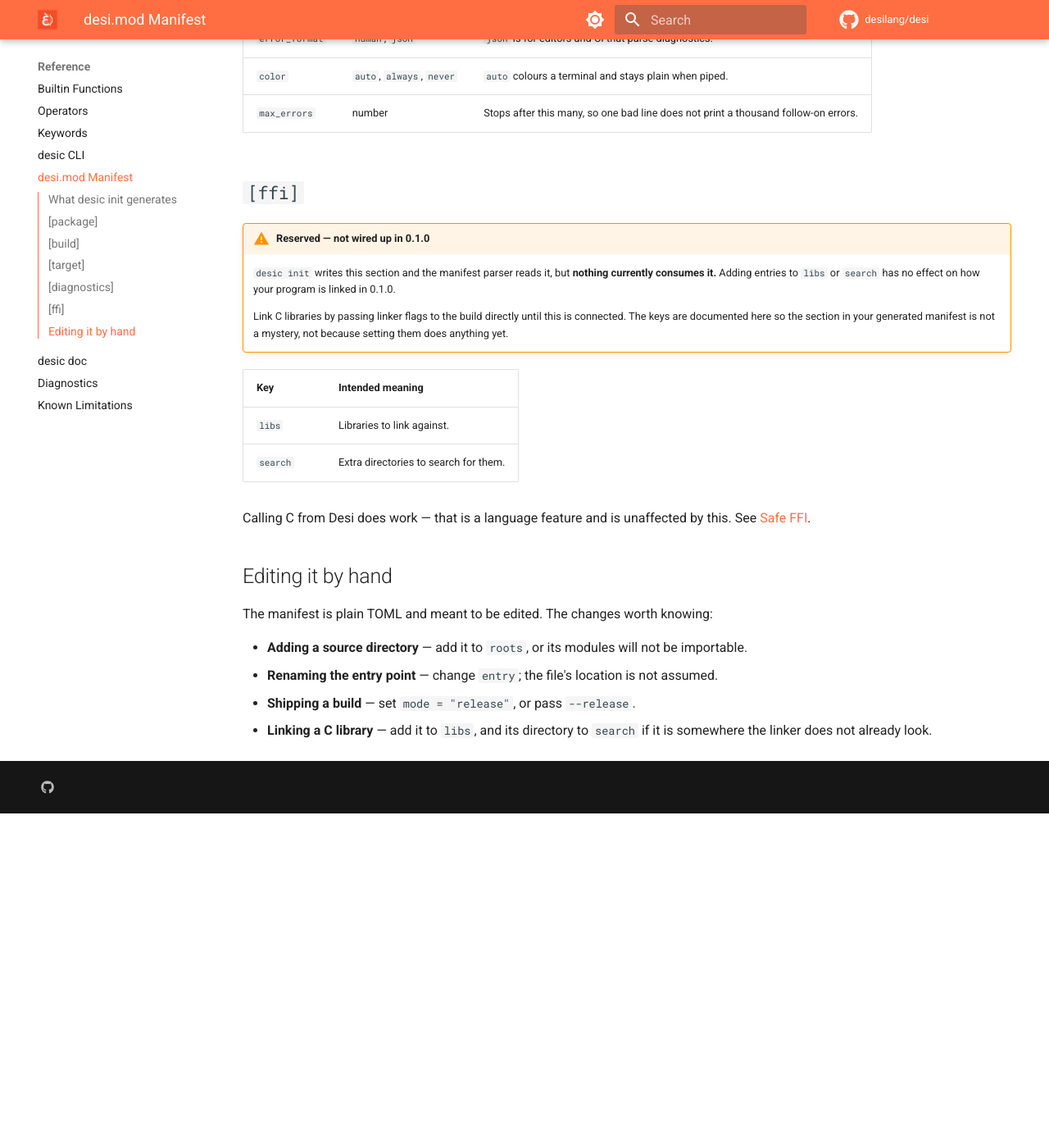
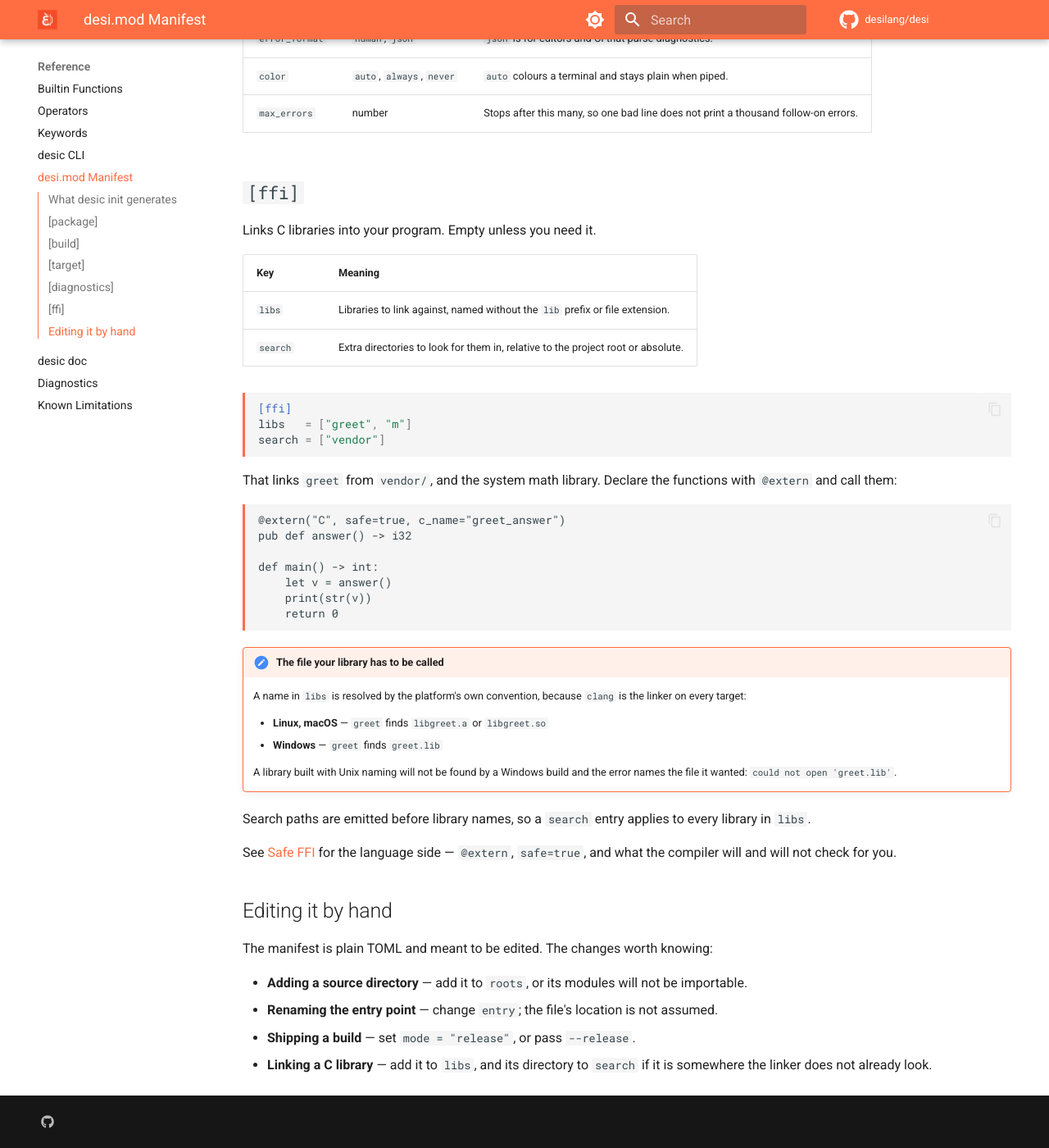
Before and after one commit to desilang/desi, an MkDocs documentation site: the page built from book/docs/reference/desi-mod.md, in a window 1280 px wide and 1400 px high, scrolled down 2158 px. Shown: the whole window at 82% size. Built offline with MkDocs 1.6.1 and Material for MkDocs 9.7.7, drawn with Linux system fonts in a browser that asks for light colours; comment, search, counter and statistics services are not loaded; the version menu is left out; before the commit the page ends 3150 px from its top, so only the background shows below that.

Commit message:
feat(build): wire desi.mod's [ffi] section into the linker
`desic init` wrote an [ffi] section, the manifest parser filled FFI.Libs and
FFI.Search, and nothing read them. Setting either had no effect on linking, so
the only way to use an external C library was to bypass desic and link by hand.

`search` entries now become -L and `libs` entries become -l, emitted after the
program's own objects and before the runtime's own libraries -- the order a
static linker needs, since an object has to appear before the library that
satisfies its symbols. Search paths go first so they apply to every name after
them.

Reading the manifest here is deliberately tolerant where loadManifestOrFail is
not: `desic build hello.desi` on a loose file has no project around it and must
still link, and there is simply nothing to add in that case.

Verified end to end rather than by inspection. A project with

  [ffi]
  libs   = ["greet"]
  search = ["vendor"]

now links vendor/greet.lib and a @extern("C", c_name="greet_answer") call
returns 42.

Names resolve by platform convention, because clang is the linker everywhere:
greet finds libgreet.a on Unix and greet.lib on Windows. The reference page
documents that, since a library built with Unix naming fails a Windows build
with "could not open 'greet.lib'" and the cause is not obvious.

525/525 on the release leg. The debug leg's 429_net_module failure is this
machine's port exhaustion, unrelated and long known.

````diff
--- a/book/docs/reference/desi-mod.md
+++ b/book/docs/reference/desi-mod.md
@@ -87,23 +87,47 @@
 
 ## `[ffi]`
 
-!!! warning "Reserved — not wired up in 0.1.0"
-    `desic init` writes this section and the manifest parser reads it, but
-    **nothing currently consumes it.** Adding entries to `libs` or `search`
-    has no effect on how your program is linked in 0.1.0.
+Links C libraries into your program. Empty unless you need it.
 
-    Link C libraries by passing linker flags to the build directly until this
-    is connected. The keys are documented here so the section in your
-    generated manifest is not a mystery, not because setting them does
-    anything yet.
+| Key | Meaning |
+|---|---|
+| `libs` | Libraries to link against, named without the `lib` prefix or file extension. |
+| `search` | Extra directories to look for them in, relative to the project root or absolute. |
 
-| Key | Intended meaning |
-|---|---|
-| `libs` | Libraries to link against. |
-| `search` | Extra directories to search for them. |
+```toml
+[ffi]
+libs   = ["greet", "m"]
+search = ["vendor"]
+```
 
-Calling C from Desi does work — that is a language feature and is unaffected
-by this. See [Safe FFI](../language/safe-ffi.md).
+That links `greet` from `vendor/`, and the system math library. Declare the
+functions with `@extern` and call them:
+
+```desi
+@extern("C", safe=true, c_name="greet_answer")
+pub def answer() -> i32
+
+def main() -> int:
+	let v = answer()
+	print(str(v))
+	return 0
+```
+
+!!! note "The file your library has to be called"
+    A name in `libs` is resolved by the platform's own convention, because
+    `clang` is the linker on every target:
+
+    - **Linux, macOS** — `greet` finds `libgreet.a` or `libgreet.so`
+    - **Windows** — `greet` finds `greet.lib`
+
+    A library built with Unix naming will not be found by a Windows build and
+    the error names the file it wanted: `could not open 'greet.lib'`.
+
+Search paths are emitted before library names, so a `search` entry applies to
+every library in `libs`.
+
+See [Safe FFI](../language/safe-ffi.md) for the language side — `@extern`,
+`safe=true`, and what the compiler will and will not check for you.
 
 ## Editing it by hand
 
````
Also changed, not shown: 1 other file.
